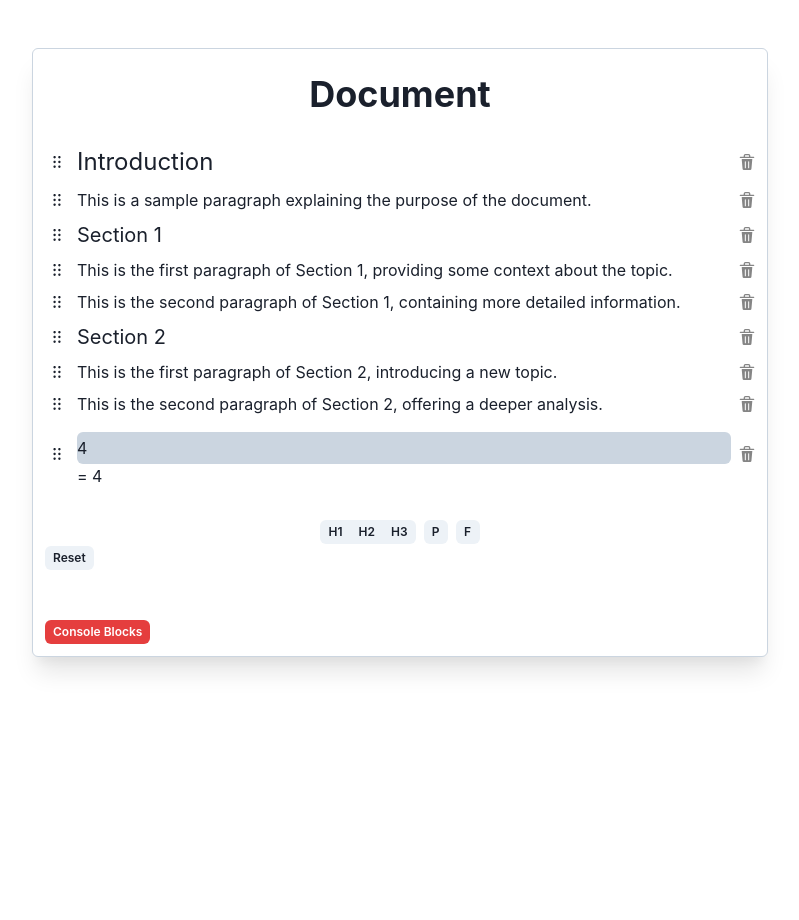
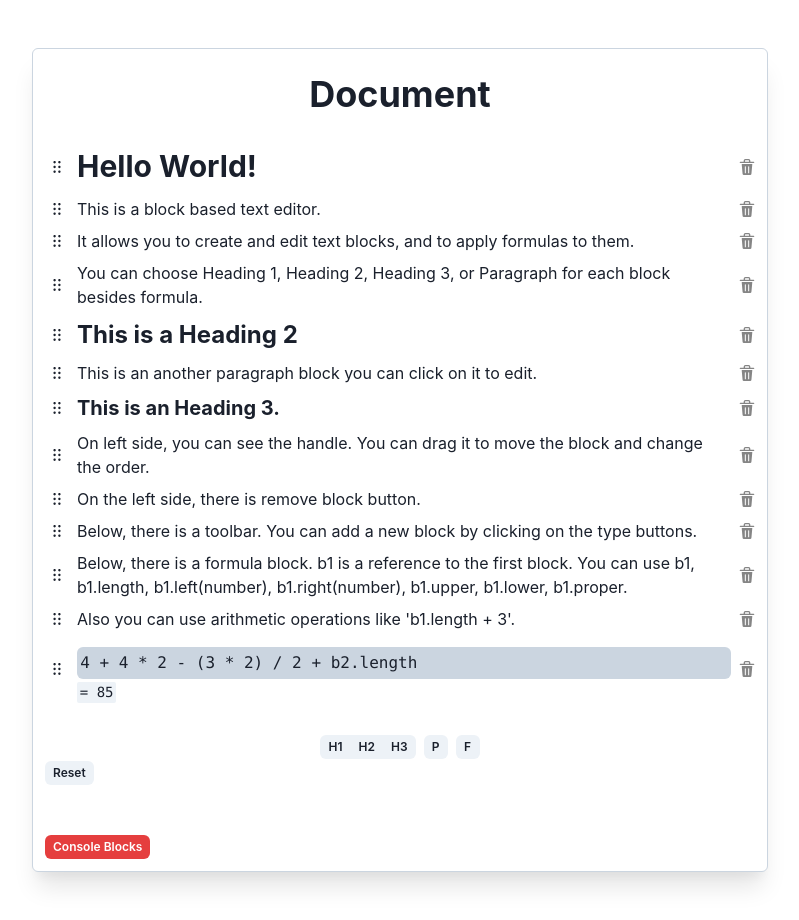
Before and after one commit to oakad96/block-muse, a Next.js app: page / in a window 1280 px wide. Shown: the whole page, without its empty margins (240-1039 px from the left). Before the commit the page ends 800 px from the top, so only its background shows below. Built offline with nearby package versions, Linux system fonts and the light colour scheme.

Commit message:
rerender on dnd

```diff
--- a/components/blocks/Formula.jsx
+++ b/components/blocks/Formula.jsx
@@ -5,6 +5,8 @@ import {
   EditableInput,
   EditablePreview,
   Flex,
+  Code,
+  InputLeftAddon,
 } from "@chakra-ui/react";
 import parseExpression from "../../utils/parser";
 import BlocksContext from "../../context/BlocksContext";
@@ -19,6 +21,7 @@ export const Formula = ({ id, content, block }) => {
   const handleKeyDown = (e) => {
     updateFormula(id, e.target.value);
     updateBlockContent(id, e.target.value);
+    updateResult(id, parseExpression(e.target.value, blocks));
   };
 
   const onCancel = (e) => {
@@ -45,6 +48,7 @@ export const Formula = ({ id, content, block }) => {
         selectAllOnFocus={false}
       >
         <EditablePreview
+          as={Code}
           w="full"
           sx={{
             bgColor: "gray.300",
@@ -53,6 +57,7 @@ export const Formula = ({ id, content, block }) => {
         <EditableInput
           sx={{
             bgColor: "gray.300",
+            fontFamily: "monospace",
             "&:focus": {
               outline: "none",
               boxSizing: "border-box",
@@ -60,8 +65,10 @@ export const Formula = ({ id, content, block }) => {
               boxShadow: "none",
               h: "min-content",
               bgColor: "gray.300",
+              fontFamily: "monospace",
             },
           }}
+          list="suggestions"
         />
         <ResultDisplay isEditing={isEditing} block={block} blocks={blocks} />
       </Editable>
--- a/components/blocks/Header.jsx
+++ b/components/blocks/Header.jsx
@@ -13,13 +13,13 @@ export const Header = ({ id, level, content }) => {
   const getFontSize = () => {
     switch (level) {
       case "H1":
+        return "3xl";
+      case "H2":
         return "2xl";
-      case "H2":
+      case "H3":
         return "xl";
-      case "H3":
+      default:
         return "lg";
-      default:
-        return "md";
     }
   };
 
@@ -35,6 +35,7 @@ export const Header = ({ id, level, content }) => {
     <Flex minW="full" alignItems="center">
       <Editable
         as={`h${level?.slice(-1)}`}
+        fontWeight="bold"
         minW="full"
         fontSize={getFontSize()}
         defaultValue={content}
--- a/components/blocks/ResultDisplay.jsx
+++ b/components/blocks/ResultDisplay.jsx
@@ -1,15 +1,10 @@
-import React from "react";
-import { Box, Text } from "@chakra-ui/react";
+import { Box, Code } from "@chakra-ui/react";
+import parseExpression from "@/utils/parser";
 
-export function ResultDisplay({ block }) {
+export function ResultDisplay({ block, blocks }) {
   return (
     <Box as="div">
-      <Text as="p">
-        ={" "}
-        {typeof block.result !== "undefined"
-          ? block.result
-          : "Not a valid expression"}
-      </Text>
+      <Code as="p">= {parseExpression(block.formula, blocks)}</Code>
     </Box>
   );
 }
--- a/components/layout/DragDropBlocksList.jsx
+++ b/components/layout/DragDropBlocksList.jsx
@@ -19,7 +19,7 @@ import { SortableItem } from "../blocks/SortableItem";
 import BlocksContext from "@/context/BlocksContext";
 
 export const DragDropBlocksList = () => {
-  const { blocks, setBlocks } = useContext(BlocksContext);
+  const { blocks, setBlocks, refreshResults } = useContext(BlocksContext);
 
   const sensors = useSensors(
     useSensor(PointerSensor),
@@ -39,6 +39,7 @@ export const DragDropBlocksList = () => {
         return arrayMove(blocks, oldIndex, newIndex);
       });
     }
+    refreshResults();
   };
 
   return (
--- a/datasets/mockBlocks.js
+++ b/datasets/mockBlocks.js
@@ -1,55 +1,75 @@
 const mockBlocks = [
   {
     id: "w6cswke",
-    content: "Introduction",
+    content: "Hello World!",
     type: "H1",
   },
   {
-    id: "f2vetg8",
+    id: "as12af123s",
+    type: "PARAGRAPH",
+    content: "This is a block based text editor.",
+  },
+  {
+    id: "a1das28",
     type: "PARAGRAPH",
     content:
-      "This is a sample paragraph explaining the purpose of the document.",
+      "It allows you to create and edit text blocks, and to apply formulas to them.",
   },
   {
-    id: "xkhydfa",
-    content: "Section 1",
+    id: "a5sd4a56sd",
+    type: "PARAGRAPH",
+    content:
+      "You can choose Heading 1, Heading 2, Heading 3, or Paragraph for each block besides formula.",
+  },
+  {
+    id: "a5sd456as",
+    content: "This is a Heading 2",
     type: "H2",
   },
   {
-    id: "x9ewkqo",
+    id: "a5s4da5sd",
     type: "PARAGRAPH",
-    content:
-      "This is the first paragraph of Section 1, providing some context about the topic.",
+    content: "This is an another paragraph block you can click on it to edit.",
   },
   {
-    id: "zff8x1r",
-    type: "PARAGRAPH",
-    content:
-      "This is the second paragraph of Section 1, containing more detailed information.",
+    id: "5asdasd8",
+    type: "H3",
+    content: "This is an Heading 3.",
   },
   {
     id: "kdyecl0",
-    content: "Section 2",
-    type: "H2",
+    type: "PARAGRAPH",
+    content:
+      "On left side, you can see the handle. You can drag it to move the block and change the order.",
   },
   {
     id: "actp71z",
     type: "PARAGRAPH",
+    content: "On the left side, there is remove block button.",
+  },
+  {
+    id: "54dasw8",
+    type: "PARAGRAPH",
     content:
-      "This is the first paragraph of Section 2, introducing a new topic.",
+      "Below, there is a toolbar. You can add a new block by clicking on the type buttons.",
   },
   {
     id: "8a5ee4b",
     type: "PARAGRAPH",
     content:
-      "This is the second paragraph of Section 2, offering a deeper analysis.",
+      "Below, there is a formula block. b1 is a reference to the first block. You can use b1, b1.length, b1.left(number), b1.right(number), b1.upper, b1.lower, b1.proper.",
   },
   {
-    id: "8a5e24b",
+    id: "8asqwfsa5",
+    type: "PARAGRAPH",
+    content: "Also you can use arithmetic operations like 'b1.length + 3'.",
+  },
+  {
+    id: "asd8asd8",
     type: "FORMULA",
-    content: "4",
-    result: "4",
-    formula: "2 + 2",
+    content: "4 + 4 * 2 - (3 * 2) / 2 + b2.length",
+    result: "",
+    formula: "4 + 4 * 2 - (3 * 2) / 2 + b2.length",
   },
 ];
 
--- a/pages/_app.jsx
+++ b/pages/_app.jsx
@@ -2,6 +2,7 @@ import React, { useState, useEffect } from "react";
 import BlocksContext from "../context/BlocksContext";
 import mockBlocks from "@/datasets/mockBlocks";
 import { ChakraProvider, CircularProgress, Center } from "@chakra-ui/react";
+import parseExpression from "@/utils/parser";
 
 export default function App({ Component, pageProps }) {
   const [blocks, setBlocks] = useState(null);
@@ -80,6 +81,23 @@ export default function App({ Component, pageProps }) {
       });
     },
 
+    refreshResults() {
+      setBlocks((prevBlocks) => {
+        const newBlocks = prevBlocks.map((block) => {
+          if (block.type === "FORMULA") {
+            console.log(block);
+            return {
+              ...block,
+              result: parseExpression(block.content),
+            };
+          }
+          return block;
+        });
+
+        return newBlocks;
+      });
+    },
+
     resetBlocks() {
       setBlocks([]);
     },
--- a/utils/parser.js
+++ b/utils/parser.js
@@ -1,4 +1,4 @@
-const parseExpression = (expression, blocks = {}) => {
+const parseExpression = (expression, blocks = []) => {
   if (!expression) return null;
   if (typeof expression !== "string") return null;
   if (expression.length === 0) return null;
```
